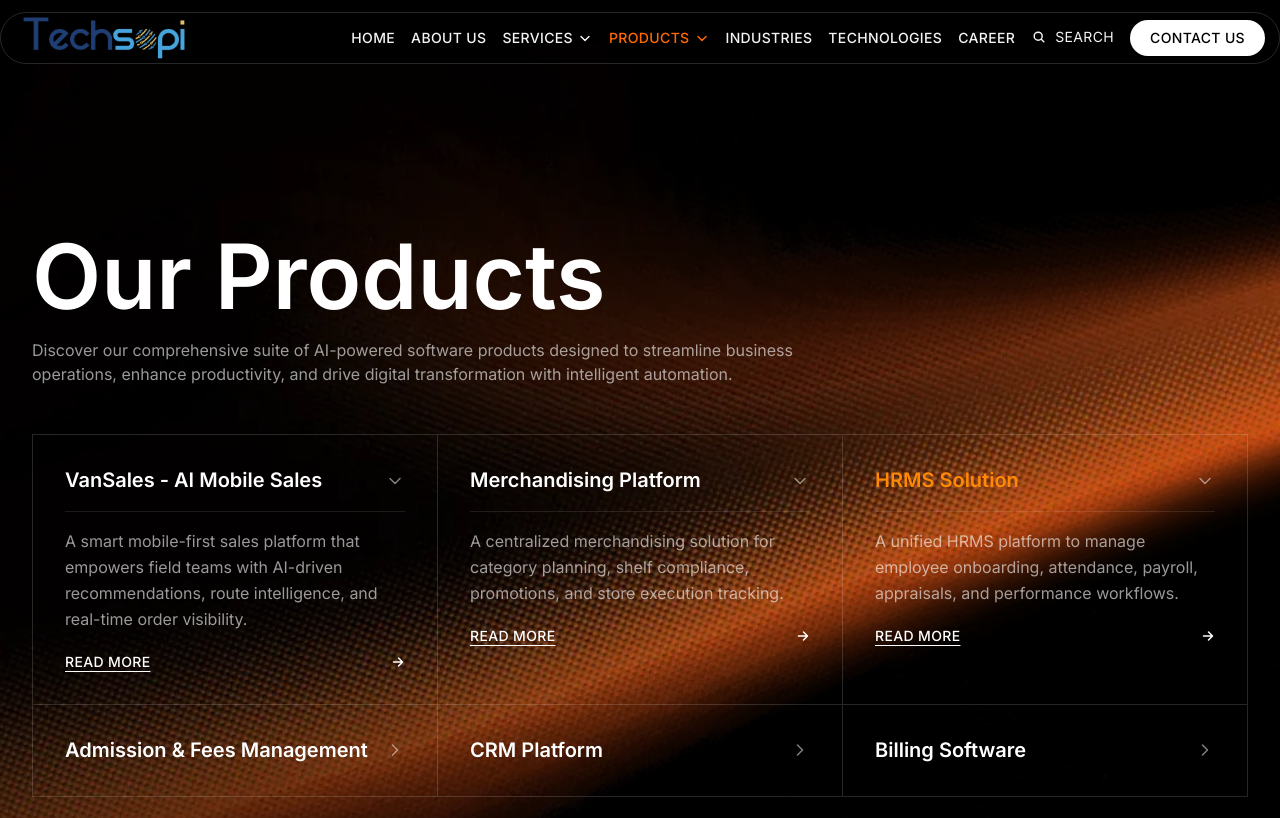
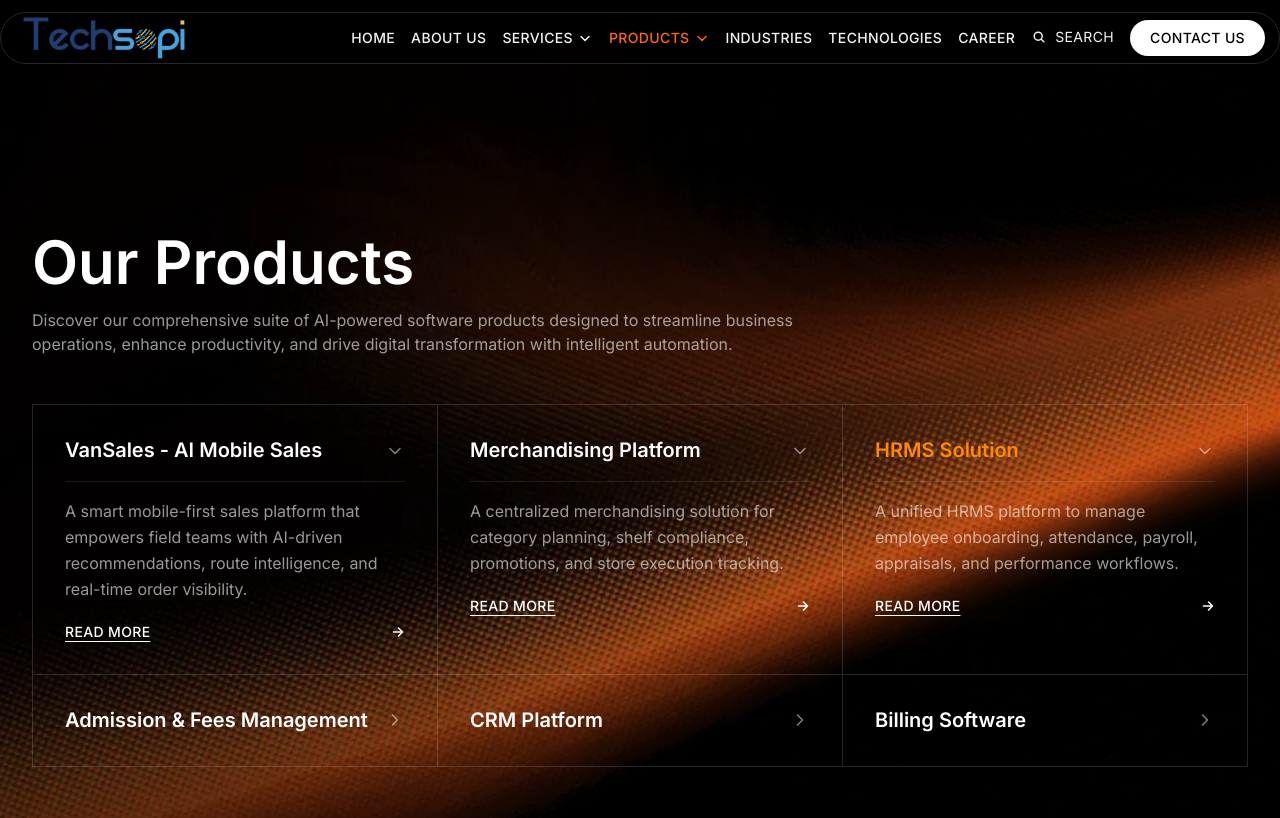
Before and after one commit to jaydeep8866/project-techsopi, a Next.js app: page /products/hrms-solution in a window 1280 px wide. Shown: the top 818 px of the page. Built offline with nearby package versions, Linux system fonts and the light colour scheme; a web font is replaced by a local one.

Commit message:
Changes-18 Hero Font Changes

```diff
--- a/app/component/products-main-section.tsx
+++ b/app/component/products-main-section.tsx
@@ -68,7 +68,7 @@ export default function ProductsMainSection({
     <section className="relative overflow-hidden py-20 sm:py-28">
       <div className="relative mx-auto w-full max-w-350 px-4 sm:px-6 lg:px-8">
         <div className="mb-12">
-          <h1 className="text-3xl font-inter font-semibold leading-none text-white sm:text-4xl lg:text-[90px]">
+          <h1 className="text-3xl font-inter font-semibold leading-none text-white sm:text-4xl lg:text-6xl">
             Our Products
           </h1>
           <p className="mt-4 max-w-3xl text-sm font-inter font-normal text-white/60 sm:text-base">
--- a/app/component/services-main-section.tsx
+++ b/app/component/services-main-section.tsx
@@ -69,7 +69,7 @@ export default function ServiceMainSection({
       <div className="relative mx-auto w-full max-w-[1400px] px-4 sm:px-6 lg:px-8">
         {/* Heading */}
         <div className="mb-12">
-          <h1 className="text-5xl font-inter font-semibold leading-none text-white sm:text-7xl lg:text-[90px]">
+          <h1 className="text-5xl font-inter font-semibold leading-none text-white sm:text-7xl lg:text-6xl">
             Services
           </h1>
           <p className="mt-4 max-w-3xl text-sm font-inter font-normal text-white/60 sm:text-base">
```
